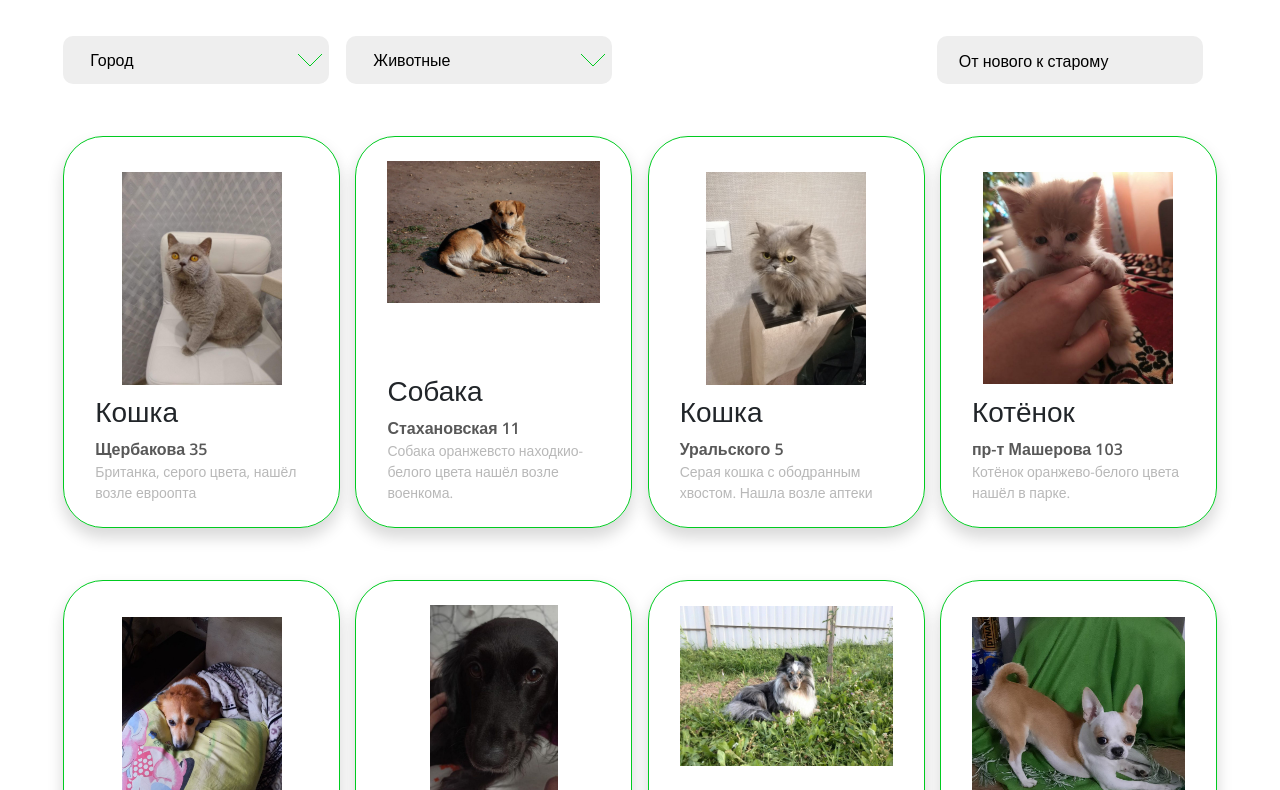
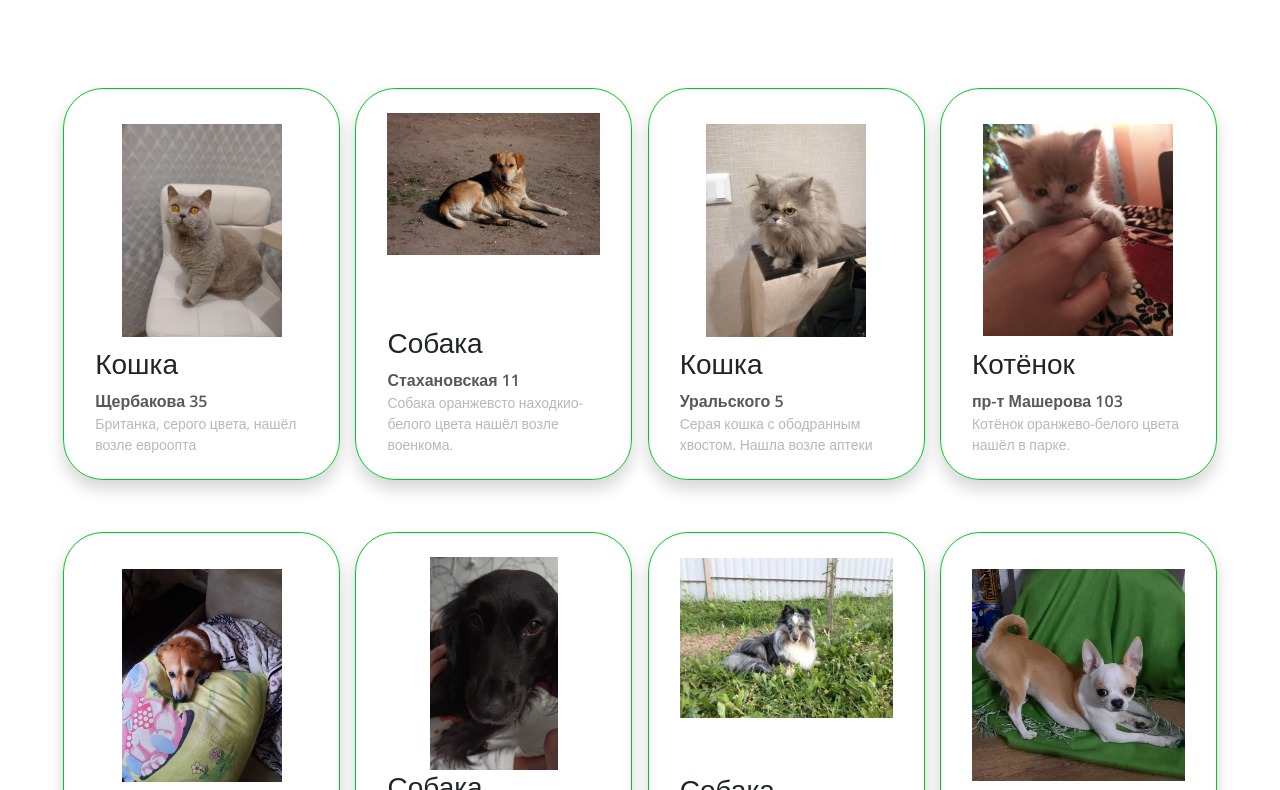
Before and after one commit to sergeysamohin/LovelyPetLost, a plain HTML site: page found-pet.html in a window 1280 px wide. Shown: the part 259-1049 px from the top of the page. Drawn offline with nearby package versions, Linux system fonts and the light colour scheme.

Commit message:
Update found-pet.html

```diff
--- a/found-pet.html
+++ b/found-pet.html
@@ -29,32 +29,7 @@
         </header>
         <main>
             <h1>Найденные животные</h1>
-            <div id="flex-wrapper">
-                <div class="city-animal">
-                    <div>
-                        <select>
-                            <option value="Город" hidden>Город</option>
-                            <option value="Минск">Минск</option>
-                            <option value="Гомель">Гомель</option>
-                            <option value="Могилёв">Могилёв</option>
-                            <option value="Витебск">Витебск</option>
-                            <option value="Брест">Брест</option>
-                            <option value="Гродно">Гродно</option>
-                        </select>
-                    </div>
-                    <div>
-                        <select>
-                            <option value="Животные" hidden>Животные</option>
-                            <option value="Собака">Собака</option>
-                            <option value="Кот">Кот</option>
 
-                        </select>
-                    </div>
-                </div>
-                <div class="new-to-old">
-                    <a href="#">От нового к старому</a>
-                </div>
-            </div>
             <div id="flex-wrapper">
                 <div class="lost-pet-blocks">
                     <button type="button" class="btn" data-bs-toggle="modal" data-bs-target="#men-dog">
```
